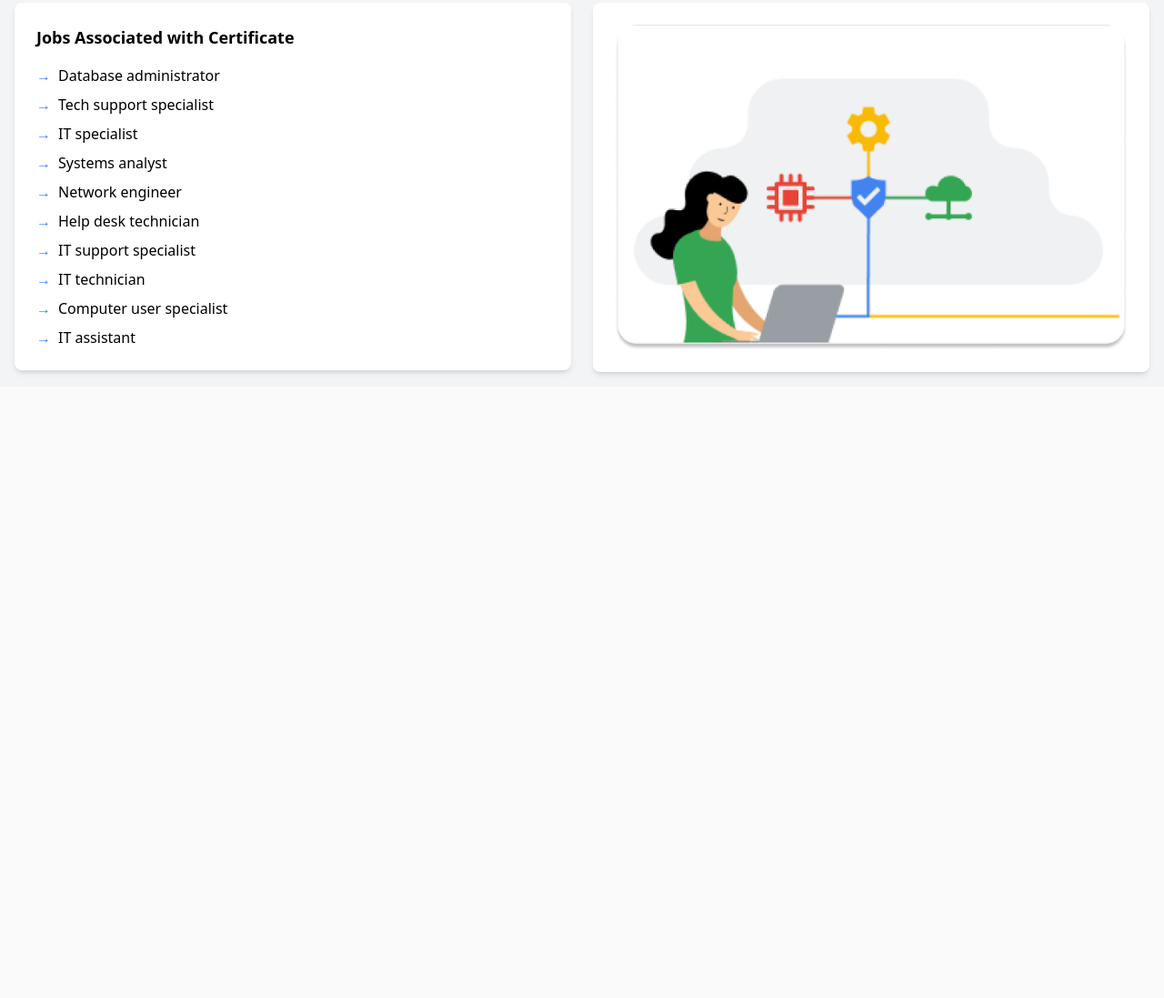
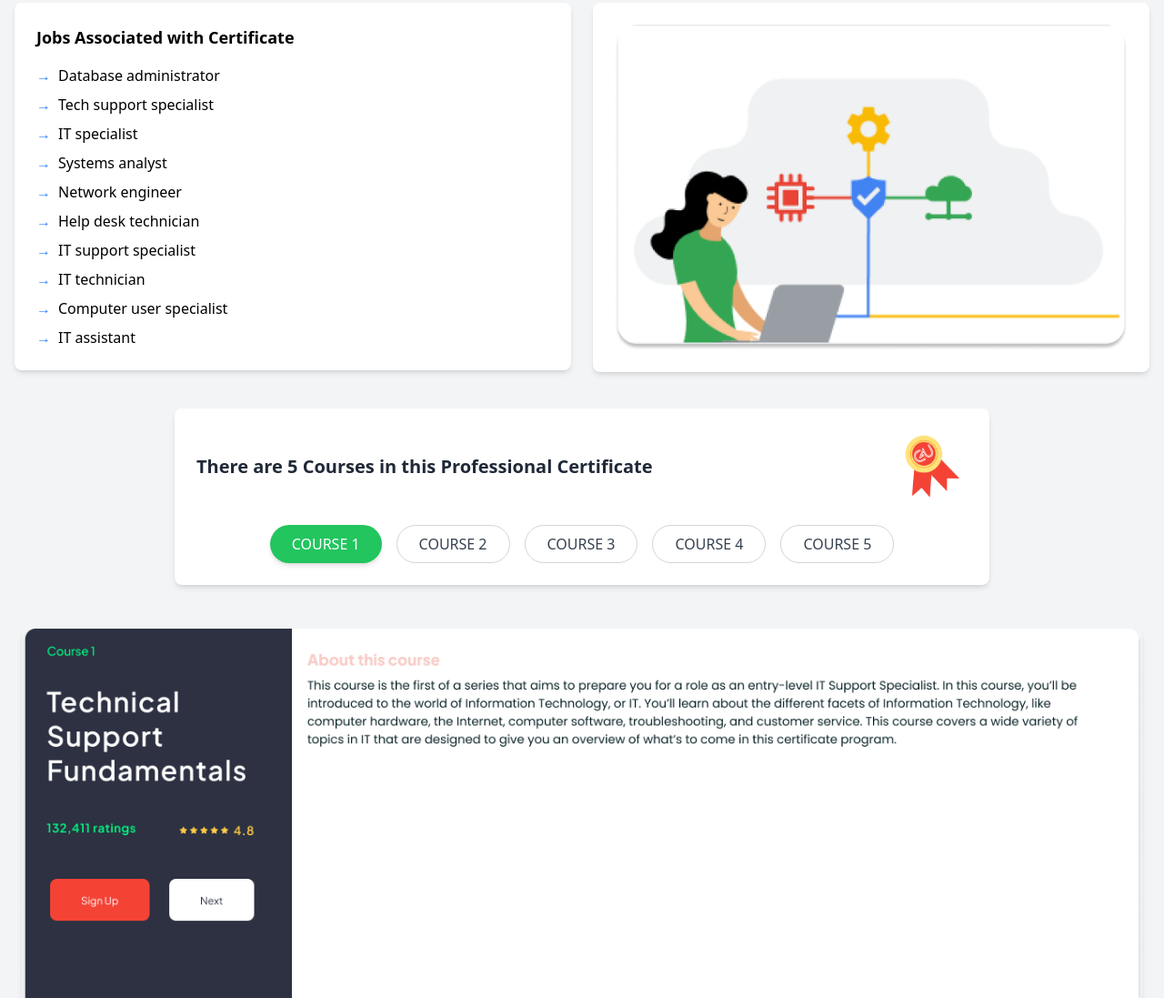
Before and after one commit to suraid12/assignment-project-3, a website built with Vite: page index.html in a window 1280 px wide. Shown: the part 1243-2340 px from the top of the page at 91% size. Before the commit the page ends 1668 px from the top, so only its background shows below. Built offline with nearby package versions, Linux system fonts and the light colour scheme.

Commit message:
card section

```diff
--- a/index.html
+++ b/index.html
@@ -188,6 +188,57 @@
     </div>
   </div>
   </section>
+  <section class="bg-gray-100 p-6">
+    <!-- Container -->
+  <div class="bg-white shadow-md rounded-lg p-6 max-w-4xl mx-auto">
+    <!-- Header -->
+    <div class="flex flex-col md:flex-row items-center justify-between">
+      <h1 class="text-lg md:text-xl font-bold text-gray-800 mb-4 md:mb-0">
+        There are 5 Courses in this Professional Certificate
+      </h1>
+      <div class="w-20 h-20">
+        <img src="Image/logo3.png" alt="Certificate Icon" class="w-full h-full object-contain">
+      </div>
+    </div>
+
+    <!-- Course Buttons -->
+    <div class="flex flex-wrap justify-center gap-4 mt-6">
+      <button class="px-6 py-2 rounded-full bg-green-500 text-white font-medium shadow-md hover:bg-green-600">
+        COURSE 1
+      </button>
+      <button class="px-6 py-2 rounded-full border border-gray-300 text-gray-700 font-medium hover:bg-gray-200">
+        COURSE 2
+      </button>
+      <button class="px-6 py-2 rounded-full border border-gray-300 text-gray-700 font-medium hover:bg-gray-200">
+        COURSE 3
+      </button>
+      <button class="px-6 py-2 rounded-full border border-gray-300 text-gray-700 font-medium hover:bg-gray-200">
+        COURSE 4
+      </button>
+      <button class="px-6 py-2 rounded-full border border-gray-300 text-gray-700 font-medium hover:bg-gray-200">
+        COURSE 5
+      </button>
+    </div>
+  </div>
+  </section>
+  <section class="bg-gray-100 p-6">
+     <!-- Main Container -->
+  <div class="relative max-w-7xl mx-auto">
+    <!-- Box Image -->
+    <div class="relative">
+      <img src="Image/card1.png" alt="Box Layout" class="w-full h-auto shadow-md rounded-lg">
+      <!-- Overlay Content (if needed) -->
+      <div class="absolute inset-0 p-6">
+        <!-- Add optional content on top of the box image -->
+      </div>
+    </div>
+
+    <!-- Curved Line Image -->
+    <div class="absolute -bottom-10 left-0 w-full flex justify-center">
+      <img src="#" alt="Curved Line" class="w-2/3 md:w-1/2 object-contain">
+    </div>
+  </div>
+  </section>
 <script>
     const htmlTag = document.getElementById("htmlTag");
     document.getElementById("switch").addEventListener("click",function(){
```
Also changed, not shown: Image/logo3.png (added).
